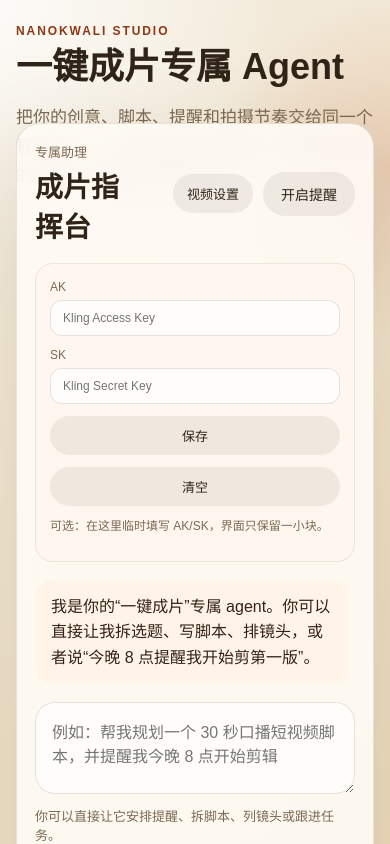
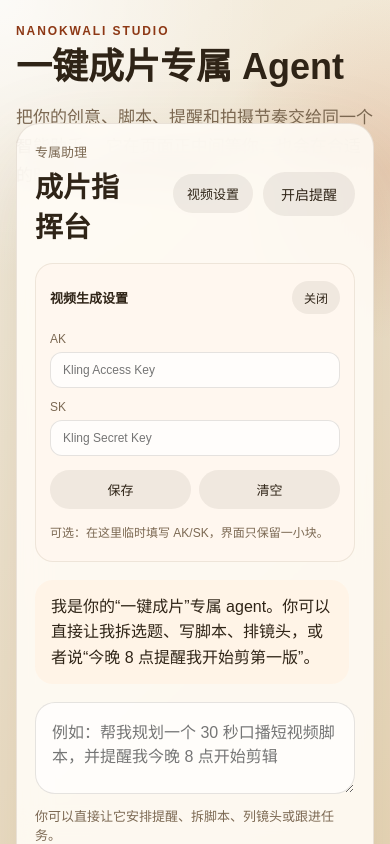
Before and after one commit to bboyabssiszai/NanoKwali, a plain HTML site: page web/index.html in a window 390 px wide. Drawn offline with Linux system fonts and the light colour scheme; files that its build step writes are made by us from their sources; no server answers.

Commit message:
Refine video status and reminder UX

```diff
--- a/web/app.js
+++ b/web/app.js
@@ -10,6 +10,7 @@ const klingAccessKeyInput = document.getElementById("klingAccessKeyInput");
 const klingSecretKeyInput = document.getElementById("klingSecretKeyInput");
 const saveVideoConfigButton = document.getElementById("saveVideoConfigButton");
 const clearVideoConfigButton = document.getElementById("clearVideoConfigButton");
+const closeVideoConfigButton = document.getElementById("closeVideoConfigButton");
 const videoConfigStatus = document.getElementById("videoConfigStatus");
 
 const KLING_ACCESS_KEY_STORAGE = "nanokwali_kling_access_key";
@@ -18,6 +19,7 @@ const KLING_SECRET_KEY_STORAGE = "nanokwali_kling_secret_key";
 let sessionId = localStorage.getItem("nanokwali_session_id") || "";
 let currentAssistantBubble = null;
 let appStatus = null;
+let lastVideoStatusKey = "";
 
 function addBubble(role, content) {
   const bubble = document.createElement("article");
@@ -163,16 +165,25 @@ function handleEvent(payload) {
   }
 
   if (payload.type === "video_status") {
+    const stage = payload.metadata && payload.metadata.stage ? payload.metadata.stage : "";
+    const taskId = payload.metadata && payload.metadata.taskId ? payload.metadata.taskId : "";
+    const statusKey = `${taskId}:${stage}:${payload.content}`;
+    if (statusKey === lastVideoStatusKey) {
+      return;
+    }
+    lastVideoStatusKey = statusKey;
     addBubble("meta", payload.content);
     return;
   }
 
   if (payload.type === "video_error") {
+    lastVideoStatusKey = "";
     addBubble("meta", payload.content);
     return;
   }
 
   if (payload.type === "video_result") {
+    lastVideoStatusKey = "";
     addVideoBubble(payload.metadata.videoUrl, payload.content || "视频生成完成");
     return;
   }
@@ -264,6 +275,10 @@ videoConfigButton.addEventListener("click", () => {
   toggleVideoConfigPanel();
 });
 
+closeVideoConfigButton.addEventListener("click", () => {
+  toggleVideoConfigPanel(false);
+});
+
 saveVideoConfigButton.addEventListener("click", () => {
   const accessKey = klingAccessKeyInput.value.trim();
   const secretKey = klingSecretKeyInput.value.trim();
@@ -274,12 +289,14 @@ saveVideoConfigButton.addEventListener("click", () => {
   localStorage.setItem(KLING_ACCESS_KEY_STORAGE, accessKey);
   localStorage.setItem(KLING_SECRET_KEY_STORAGE, secretKey);
   refreshVideoConfigUI();
+  toggleVideoConfigPanel(false);
 });
 
 clearVideoConfigButton.addEventListener("click", () => {
   localStorage.removeItem(KLING_ACCESS_KEY_STORAGE);
   localStorage.removeItem(KLING_SECRET_KEY_STORAGE);
   refreshVideoConfigUI();
+  toggleVideoConfigPanel(false);
 });
 
 videoButton.addEventListener("click", async () => {
--- a/web/index.html
+++ b/web/index.html
@@ -31,6 +31,10 @@
           </div>
 
           <section id="videoConfigPanel" class="video-config-panel hidden" aria-label="视频生成配置">
+            <div class="video-config-header">
+              <p class="video-config-title">视频生成设置</p>
+              <button id="closeVideoConfigButton" class="ghost-button icon-button" type="button" aria-label="关闭视频设置">关闭</button>
+            </div>
             <div class="video-config-row">
               <label class="mini-config-field">
                 <span>AK</span>
@@ -40,6 +44,8 @@
                 <span>SK</span>
                 <input id="klingSecretKeyInput" type="password" autocomplete="off" placeholder="Kling Secret Key" />
               </label>
+            </div>
+            <div class="video-config-actions">
               <button id="saveVideoConfigButton" class="ghost-button small-button" type="button">保存</button>
               <button id="clearVideoConfigButton" class="ghost-button small-button" type="button">清空</button>
             </div>
--- a/web/styles.css
+++ b/web/styles.css
@@ -125,6 +125,11 @@ body {
   font-size: 13px;
 }
 
+.icon-button {
+  padding: 8px 12px;
+  font-size: 12px;
+}
+
 .ghost-button {
   background: rgba(47, 36, 23, 0.07);
   color: var(--text);
@@ -163,11 +168,32 @@ body {
   border: 1px solid rgba(92, 61, 24, 0.1);
 }
 
+.video-config-header {
+  display: flex;
+  align-items: center;
+  justify-content: space-between;
+  gap: 10px;
+}
+
+.video-config-title {
+  margin: 0;
+  font-size: 13px;
+  font-weight: 700;
+  color: var(--text);
+}
+
 .video-config-row {
   display: grid;
-  grid-template-columns: minmax(0, 1fr) minmax(0, 1fr) auto auto;
+  grid-template-columns: minmax(0, 1fr) minmax(0, 1fr);
   gap: 8px;
   align-items: end;
+}
+
+.video-config-actions {
+  display: flex;
+  align-items: center;
+  justify-content: flex-end;
+  gap: 8px;
 }
 
 .mini-config-field {
@@ -311,6 +337,14 @@ body {
     grid-template-columns: 1fr;
   }
 
+  .video-config-actions {
+    justify-content: stretch;
+  }
+
+  .video-config-actions button {
+    flex: 1;
+  }
+
   .action-group {
     width: 100%;
   }
```
Also changed, not shown: 1 other file.
